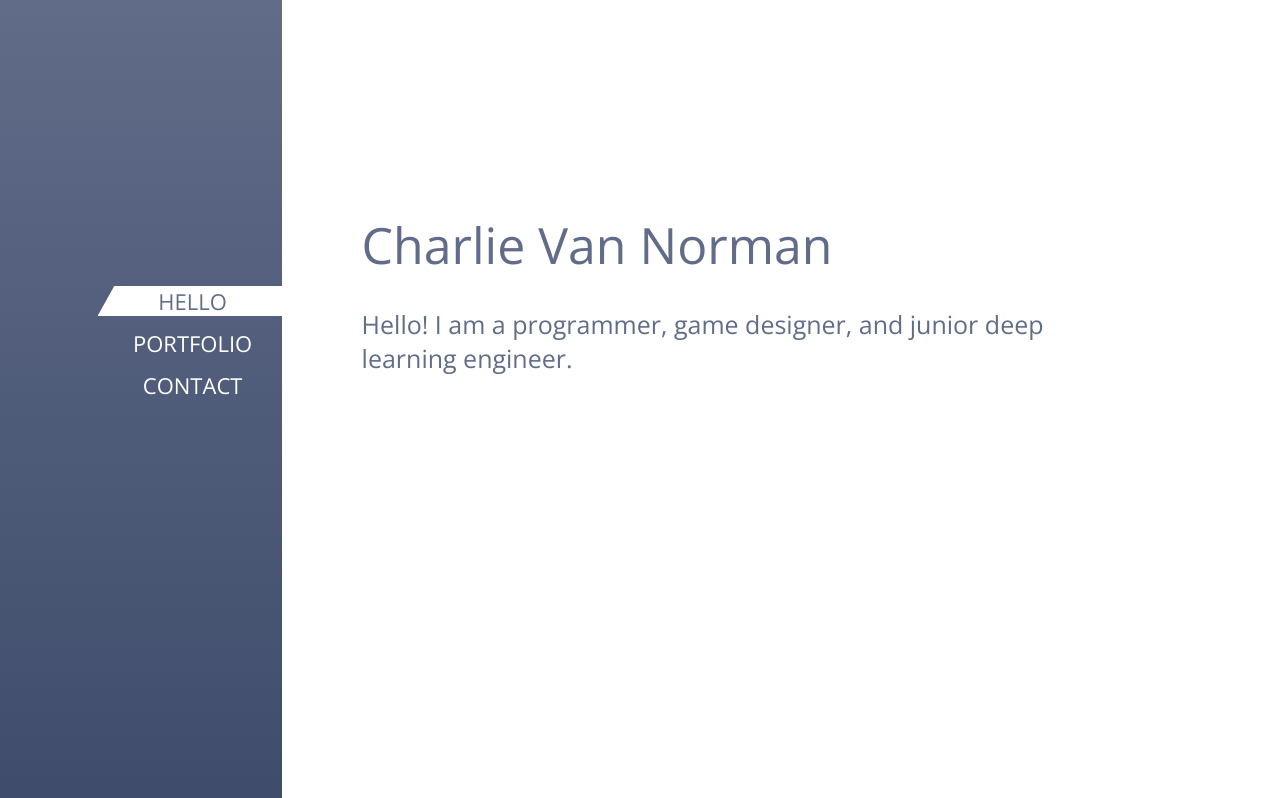
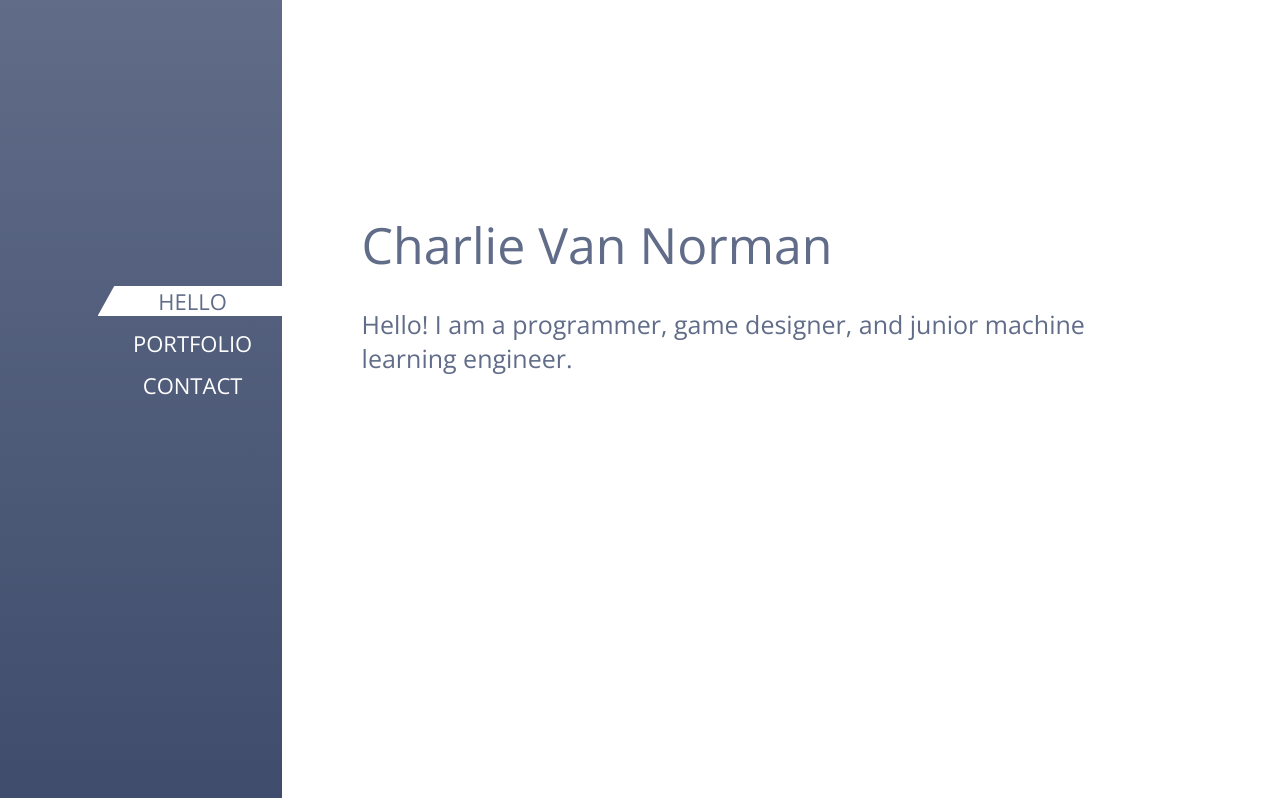
Before and after one commit to vannorman/vannorman, a Django app: page / in a window 1280 px wide. Shown: the part 151-949 px from the top of the page. Run offline with Django 3.2, Linux system fonts and the light colour scheme.

Commit message:
s/deep/machine/

```diff
--- a/vannorman/templates/home.html
+++ b/vannorman/templates/home.html
@@ -26,7 +26,7 @@
 		<div class="container">
 			<div class="title"> Charlie Van Norman </div>
 
-			<P> Hello! I am a programmer, game designer, and junior deep learning engineer. </p>
+			<P> Hello! I am a programmer, game designer, and junior machine learning engineer. </p>
 			<!-- <p> New heroes are born every day. With the right knowledge and opportunities, they may be empowered. My life's ambition is to empower as many people as possible. -->
 			</p>
 			</div>
```
Also changed, not shown: static/img/bus-card-portrat vp2 sm.png (added), 1 other file.
